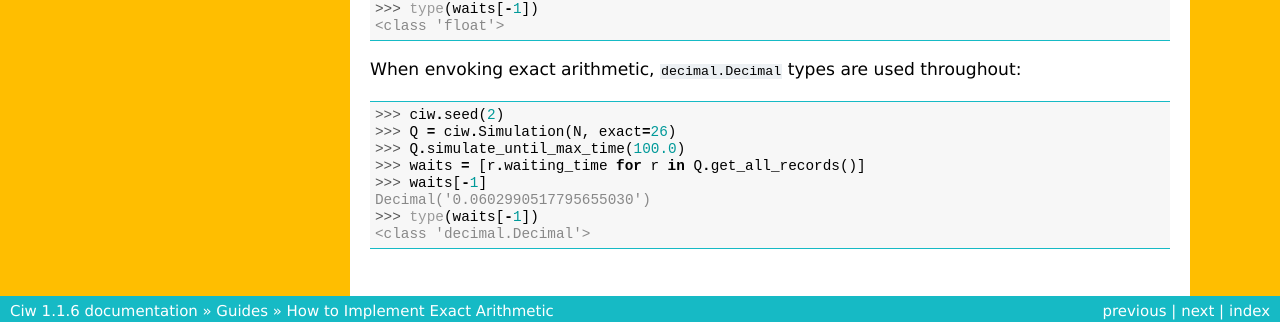
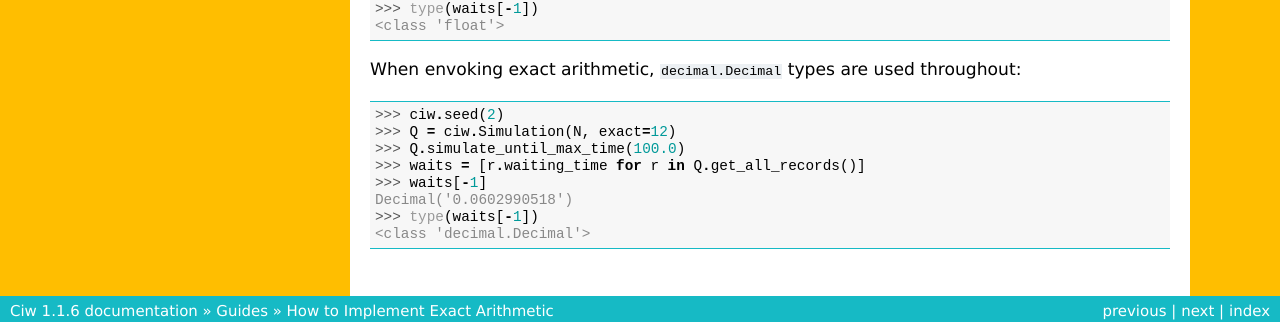
Before and after one commit to CiwPython/Ciw, a Sphinx documentation site: the page built from docs/Guides/exact.rst, in a window 1280 px wide. Shown: the part 691-1013 px from the top of the page. Built offline with Sphinx 7.4.7, drawn with Linux system fonts in a browser that asks for light colours.

Commit message:
change precision in exact docs to pass on CI

```diff
--- a/docs/Guides/exact.rst
+++ b/docs/Guides/exact.rst
@@ -37,10 +37,10 @@ Without envoking exact arithmetic, we see that floats are used throughout::
 When envoking exact arithmetic, :code:`decimal.Decimal` types are used throughout::
 
     >>> ciw.seed(2)
-    >>> Q = ciw.Simulation(N, exact=26)
+    >>> Q = ciw.Simulation(N, exact=12)
     >>> Q.simulate_until_max_time(100.0)
     >>> waits = [r.waiting_time for r in Q.get_all_records()]
     >>> waits[-1]
-    Decimal('0.0602990517795655030')
+    Decimal('0.0602990518')
     >>> type(waits[-1])
     <class 'decimal.Decimal'>
```
